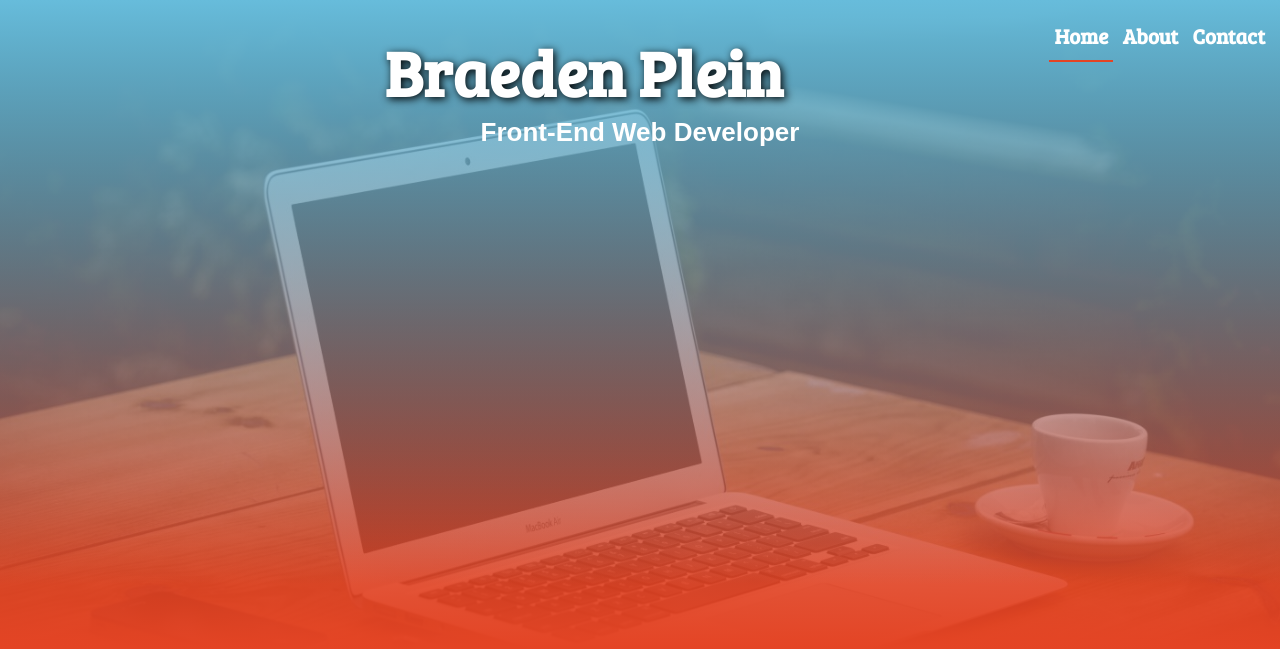
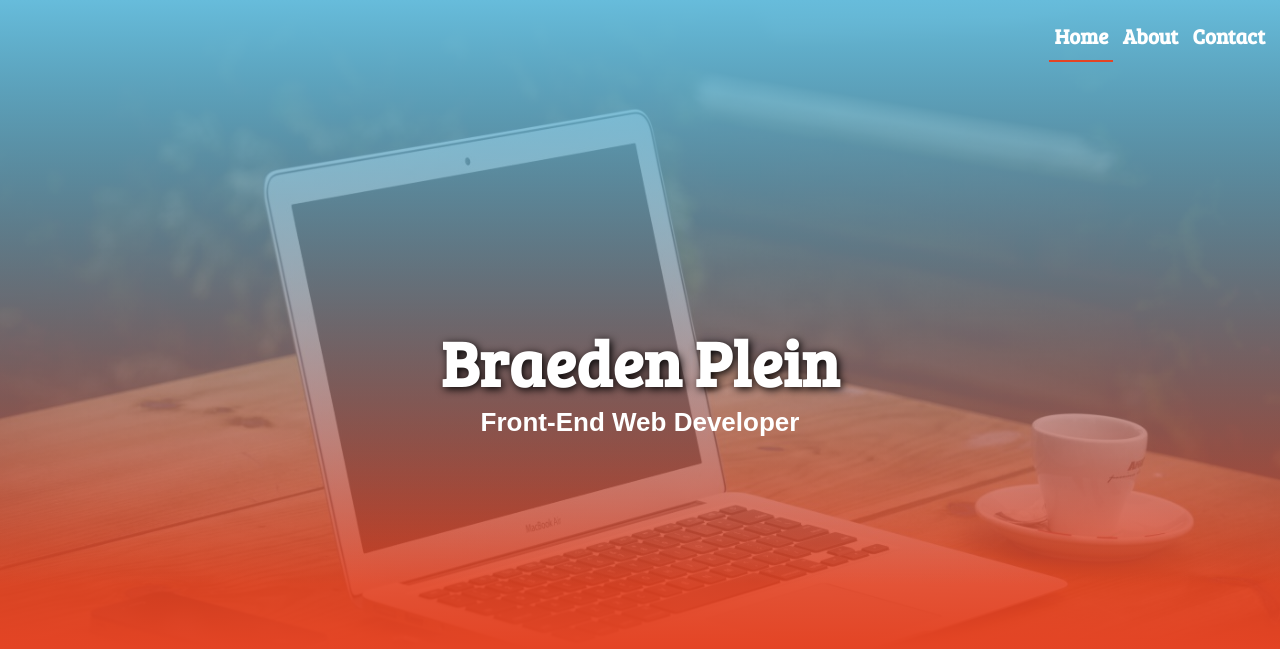
Before and after one commit to BraedenMP/Braeden-Projects, a PHP site: page / in a window 1280 px wide. Shown: the top 649 px of the page. Run offline with PHP 8.4, Linux system fonts and the light colour scheme; some web fonts are replaced.

Commit message:
More Feature Updates

```diff
--- a/contact.html
+++ b/contact.html
@@ -21,8 +21,10 @@
 				<li><a href="contact.html" class="selected">Contact</a></li>
 			</ul>
 		</nav>
+		<div class="headings" id="paraOne">
 		<h1 class="animated fadeInDown">Contact</h1>
 		<span class="title">Front-End Web Developer</span>
+		</div>
 	</header>
 	<div class="page">
 		<div class="mainContent">
--- a/index.html
+++ b/index.html
@@ -22,8 +22,10 @@
 				<li class="nav-tabs"><a href="contact.html">Contact</a></li>
 			</ul>
 		</nav>
-		<div id="paraOne"><h1 class="page-header animated fadeInDown">Braeden Plein</h1></div>
+		<div class="headings" id="paraOne">
+		<div><h1 class="page-header animated fadeInDown">Braeden Plein</h1></div>
 		<span class="title slowanimated fadeIn animated">Front-End Web Developer</span>
+		</div>
 	</header>
 	<div class="page">
 	<div class="container">
@@ -54,11 +56,12 @@
 		<div class="recentWork ">
 		<h2>Most Recent Work</h2>
 		<div class="showCase row">
-		 <div class="columns medium-6">
-		  	<img src="img/placeholder.jpg" alt="Barb's Beeds" class="img-thumbnail img-responsive">
-		  </div>
+		 <div class="columns medium-6 imgHolder">
+
+		  	<img src="img/placeholder.jpg" alt="Barb's Beeds" class="img img-thumbnail img-responsive">
+		 </div>
 		  <div class="columns medium-6">
-		  	<h3>Lorem's Business</h3>
+		  	<h3>Lorem's Business </h3>
 		  	<p>	"Lorem ipsum dolor sit amet, consectetur adipiscing elit, sed do eiusmod tempor incididunt ut labore et dolore magna aliqua. Ut enim ad minim veniam, quis nostrud exercitation ullamco laboris nisi ut aliquip ex ea commodo consequat. Duis aute irure dolor in reprehenderit in voluptate velit esse cillum dolore eu fugiat nulla pariatur. Excepteur sint occaecat cupidatat non proident, sunt in culpa qui officia deserunt mollit anim id est laborum.</p>
 		  </div>
 		</div>
--- a/js/main.js
+++ b/js/main.js
@@ -1,13 +1,13 @@
-//Paralax affect , yet to be using it.
+//Paralax affect
 $(window).scroll(function() {
 
 	var wScroll = $(this).scrollTop();
 
-	$('.paraOne').css({
-		'transform' : 'translate(0px,'+ wScroll /2 +'px)'
+	$('#paraOne').css({
+		'transform' : 'translate(0px, -'+ wScroll /2.5 +'px)'
 	});
 	console.log(wScroll);
-})
+});
 
 //HOME PAGE
 
@@ -38,6 +38,3 @@ $(window).scroll(function() {
 	}
 
 });
-
-
-$('.nav').sticky();
--- a/mycss/style.css
+++ b/mycss/style.css
@@ -31,8 +31,15 @@ h1 {
   max-width: 80%;
   display: block;
   margin: auto;
-  position: relative;
   font-family: "Bree Serif", serif; }
+
+.headings {
+  position: absolute;
+  height: -50px;
+  top: 40%;
+  left: 0;
+  right: 0;
+  position: center; }
 
 header {
   height: 650px;
@@ -72,7 +79,8 @@ nav {
   padding: 10px 0;
   padding-top: 20px;
   margin-bottom: 12.5em;
-  width: 100%; }
+  width: 100%;
+  transition: 1s; }
   nav ul {
     list-style: none;
     margin: 0 10px;
@@ -82,7 +90,7 @@ nav {
     display: inline-block;
     color: #fff; }
   nav a {
-    font-weight: 900;
+    font-weight: 800;
     padding: 10px 5px;
     color: #fff;
     font-size: 1.3em;
@@ -255,6 +263,16 @@ Animations
   animation-name: fadeInUp;
   animation-delay: 3s; }
 
+.img {
+  transform: scale(1);
+  display: block; }
+  .img:hover {
+    transform: scale(1.05);
+    transition: all 0.4s ease-in-out;
+    cursor: pointer; }
+    .img:hover .imgOverLay {
+      left: 0%; }
+
 /**********************************
 Break Points
 ***********************************/
--- a/mycss/style.scss
+++ b/mycss/style.scss
@@ -56,9 +56,16 @@ h1{
 	max-width: 80%;
 	display:block;
 	margin: auto;
-	position: relative;
 	font-family: $mainFont;
+}
 
+.headings{
+	position: absolute;
+	height: -50px;
+	top: 40%;
+	left: 0;
+	right: 0;
+	position: center;
 }
 
 header{
@@ -102,6 +109,7 @@ nav {
   padding-top: 20px;
   margin-bottom: 12.5em;
   width: 100%;
+  transition: 1s;
   & ul {
 	  list-style: none;
 	  margin: 0 10px;
@@ -113,7 +121,7 @@ nav {
    color: #fff;
  }
   & a {
-   font-weight: 900;
+   font-weight: 800;
    padding: 10px 5px;
    color: #fff;
    font-size: 1.3em;
@@ -126,6 +134,8 @@ nav {
 	border-bottom: solid 2px $secondaryColor;
   }
 }
+
+
 
 
 /**********************************
@@ -338,6 +348,21 @@ Animations
 }
 
 
+.img {
+	transform: scale(1.0);
+	display: block;
+	&:hover{
+		transform: scale(1.05);
+		transition: all 0.4s ease-in-out;
+		cursor: pointer;
+		.imgOverLay {
+			left: 0%;
+		}
+	}
+}
+
+
+
 
 /**********************************
 Break Points
```
Also changed, not shown: about.html (+1 -6 lines), js/about.js (+11 -0 lines), js/contact.js (+11 -0 lines), 1 other file.
